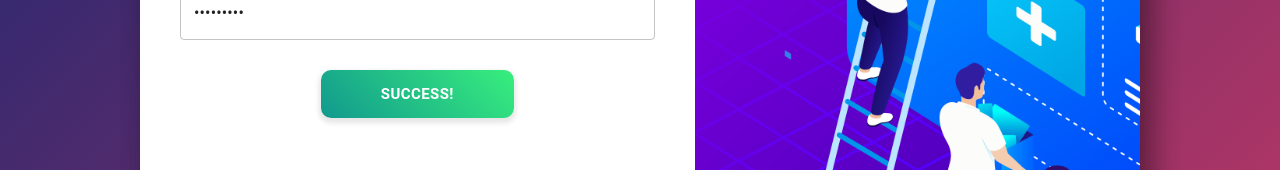
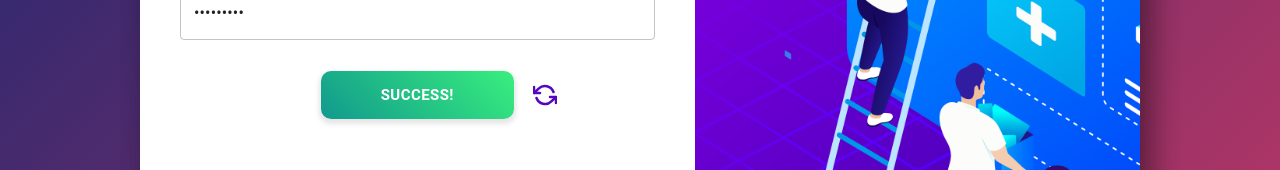
Before and after one commit to saulocode1/form, a React (Create React App) app: page / in a window 1280 px wide. Both pictures are taken after typing "Sample", "name@example.com", "Sample123" into the empty fields and a click on the button "SIGN UP". Shown: the part 338-508 px from the top of the page. Built offline with nearby package versions, Linux system fonts and the light colour scheme.

Commit message:
change font link to begin

```diff
--- a/public/index.html
+++ b/public/index.html
@@ -1,6 +1,12 @@
 <!DOCTYPE html>
 <html lang="en">
    <head>
+      <link rel="preconnect" href="https://fonts.googleapis.com" />
+      <link rel="preconnect" href="https://fonts.gstatic.com" crossorigin />
+      <link
+         href="https://fonts.googleapis.com/css2?family=Poppins:wght@300;400;600&display=swap"
+         rel="stylesheet"
+      />
       <meta charset="utf-8" />
       <link rel="icon" href="%PUBLIC_URL%/favicon.ico" />
       <meta name="viewport" content="width=device-width, initial-scale=1" />
@@ -25,12 +31,6 @@
       Learn how to configure a non-root public URL by running `npm run build`.
     -->
       <title>React App</title>
-      <link rel="preconnect" href="https://fonts.googleapis.com" />
-      <link rel="preconnect" href="https://fonts.gstatic.com" crossorigin />
-      <link
-         href="https://fonts.googleapis.com/css2?family=Poppins:wght@300;400;600&display=swap"
-         rel="stylesheet"
-      />
    </head>
    <body>
       <noscript>You need to enable JavaScript to run this app.</noscript>
--- a/src/Components/MainForm/index.js
+++ b/src/Components/MainForm/index.js
@@ -5,6 +5,8 @@ import * as yup from "yup";
 import { useMutation } from "react-query";
 
 import { StyledButton } from "../StyledForm/FormButton";
+import { StyledButtonWrapper } from "../StyledForm/FormButton/RefreshButton/styled";
+import RefreshButton from "../StyledForm/FormButton/RefreshButton";
 
 const validationSchema = yup.object({
    firstName: yup.string().required("First name is required."),
@@ -29,6 +31,9 @@ const MainForm = () => {
 
       {
          onSuccess: () => {
+            document.querySelector("#teste").style.opacity = "1";
+            document.querySelector("#teste").style.visibility = "visible";
+            document.querySelector("#teste").style.WebkitTransition = "all 1s;";
             document.querySelector("button").textContent = "Success!";
             document.querySelector("button").style.background =
                "linear-gradient(45deg, #11998e, #38ef7d)";
@@ -98,7 +103,10 @@ const MainForm = () => {
                fullWidth
             />
             <Box height={30} />
-            <StyledButton isLoading={isLoading} isSuccess={isSuccess} />
+            <StyledButtonWrapper>
+               <StyledButton isLoading={isLoading} isSuccess={isSuccess} />
+               <RefreshButton />
+            </StyledButtonWrapper>
          </form>
       </>
    );
--- /dev/null
+++ b/src/Components/StyledForm/FormButton/RefreshButton/index.jsx
@@ -0,0 +1,12 @@
+import React from "react";
+import { StyledRefreshButton, RefreshButtonLink } from "./styled";
+
+const RefreshButton = () => (
+   <>
+      <RefreshButtonLink id="teste"  >
+         <StyledRefreshButton />
+      </RefreshButtonLink>
+   </>
+);
+
+export default RefreshButton;
--- /dev/null
+++ b/src/Components/StyledForm/FormButton/RefreshButton/styled.js
@@ -0,0 +1,22 @@
+import styled from "styled-components";
+
+import Refresh from "../../../../assets/icons/refresh.svg";
+
+export const StyledRefreshButton = styled.img.attrs({ src: Refresh })``;
+
+export const RefreshButtonLink = styled.a`
+   margin-left: 16rem;
+   display: flex;
+   opacity: 0;
+   visibility: hidden;
+   transition: all 1s;
+   cursor: pointer;
+`;
+
+export const StyledButtonWrapper = styled.div`
+   display: flex;
+   align-items: center;
+   justify-content: center;
+   /* border: 1px solid red; */
+   height: 3.125rem;
+`;
--- a/src/Components/StyledForm/FormButton/index.js
+++ b/src/Components/StyledForm/FormButton/index.js
@@ -15,12 +15,19 @@ const MyButton = styled(Button)({
    fontSize: "15px",
    fontWeight: "600",
    borderRadius: "10px",
-   transition: "80ms ease",
+   transition: "all 0.3s",
+   position: 'fixed'
 });
 
 export const StyledButton = ({ isLoading }) => {
    return (
-      <MyButton className="button" type="submit" variant="contained" color="primary" size="large">
+      <MyButton
+         className="button"
+         type="submit"
+         variant="contained"
+         color="primary"
+         size="large"
+      >
          {isLoading ? "Loading..." : "Sign Up"}
       </MyButton>
    );
--- a/src/Components/StyledForm/FormLinks/Header/SocialWrapper/index.jsx
+++ /dev/null
@@ -1,13 +0,0 @@
-import React from 'react'
-
-import Instagram from "../../../../../assets/icons/instagram.svg"
-import { SocialIcon, StyledSocialWrapper } from './styled';
-
-const SocialWrapper = () => (
-   <StyledSocialWrapper>
-      <SocialIcon src={Instagram} />
-      <SocialIcon />
-   </StyledSocialWrapper>
-)
-
-export default SocialWrapper;
--- a/src/Components/StyledForm/FormLinks/Header/SocialWrapper/styled.js
+++ /dev/null
@@ -1,10 +0,0 @@
-import styled from "styled-components";
-
-export const StyledSocialWrapper = styled.div`
-   width: auto;
-   gap: 1rem;
-   display: flex;
-   justify-content: space-between;
-`;
-
-export const SocialIcon = styled.img.attrs((props) => ({ src: props.src }))``;
--- a/src/Components/StyledForm/FormLinks/Header/index.jsx
+++ /dev/null
@@ -1,13 +0,0 @@
-import React from "react";
-import { Taghos } from "../styled";
-import SocialWrapper from "./SocialWrapper";
-import StyledHeader from "./styled";
-
-const Header = () => (
-   <StyledHeader>
-      <Taghos>Taghos</Taghos>
-      <SocialWrapper />
-   </StyledHeader>
-);
-
-export default Header;
--- a/src/Components/StyledForm/FormLinks/Header/styled.js
+++ /dev/null
@@ -1,10 +0,0 @@
-import styled from "styled-components";
-
-const StyledHeader = styled.div`
-   display: flex;
-   align-items: center;
-   justify-content: space-between;
-   height: 50px;
-`;
-
-export default StyledHeader;
--- a/src/Components/StyledForm/FormLinks/index.jsx
+++ b/src/Components/StyledForm/FormLinks/index.jsx
@@ -1,6 +1,5 @@
 import React from "react";
 import UrlLink, { LinksWrapper } from "./styled";
-import Header from "./Header/index";
 
 const LinksContainer = () => (
    <LinksWrapper>
```
Also changed, not shown: src/assets/icons/refresh.svg (added).
